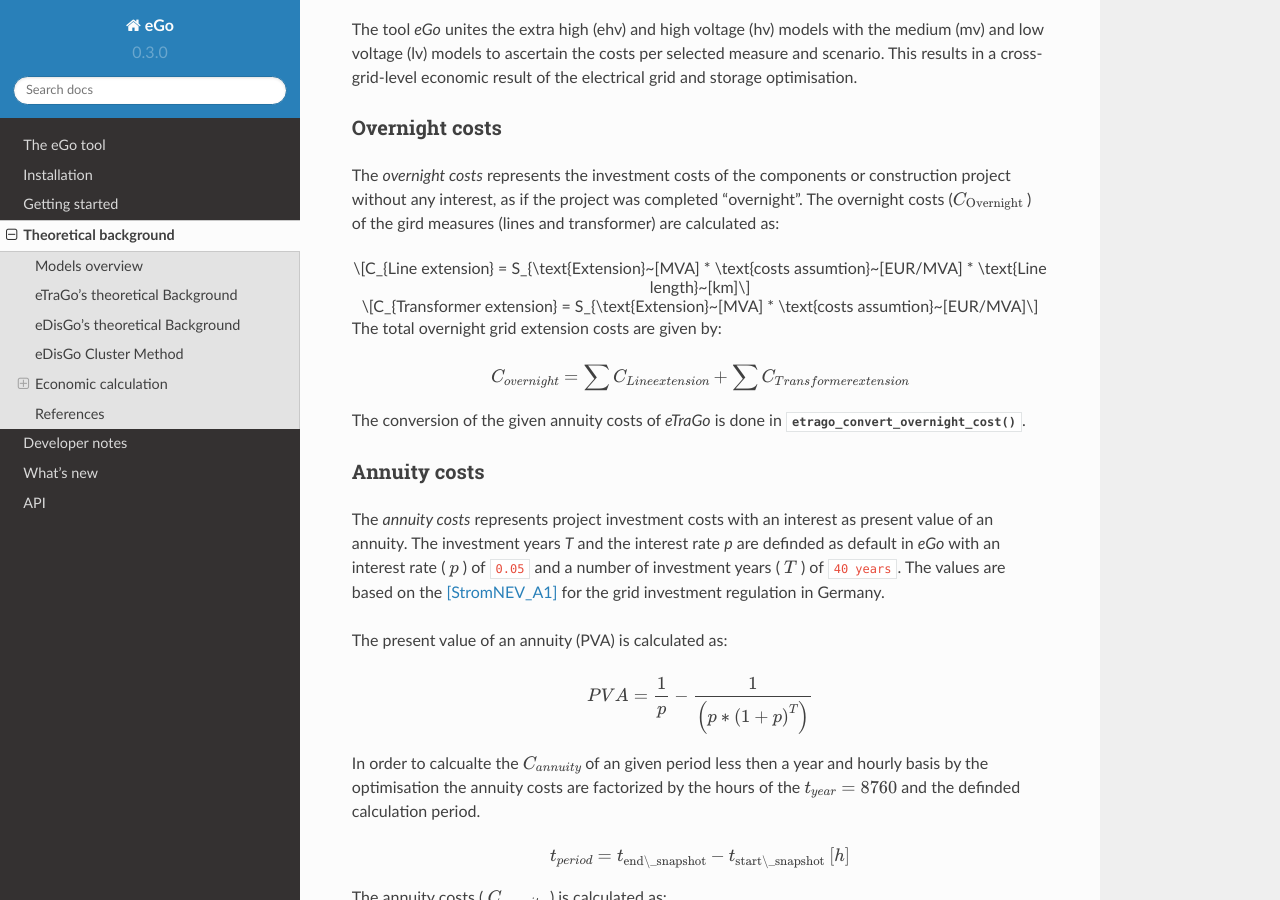
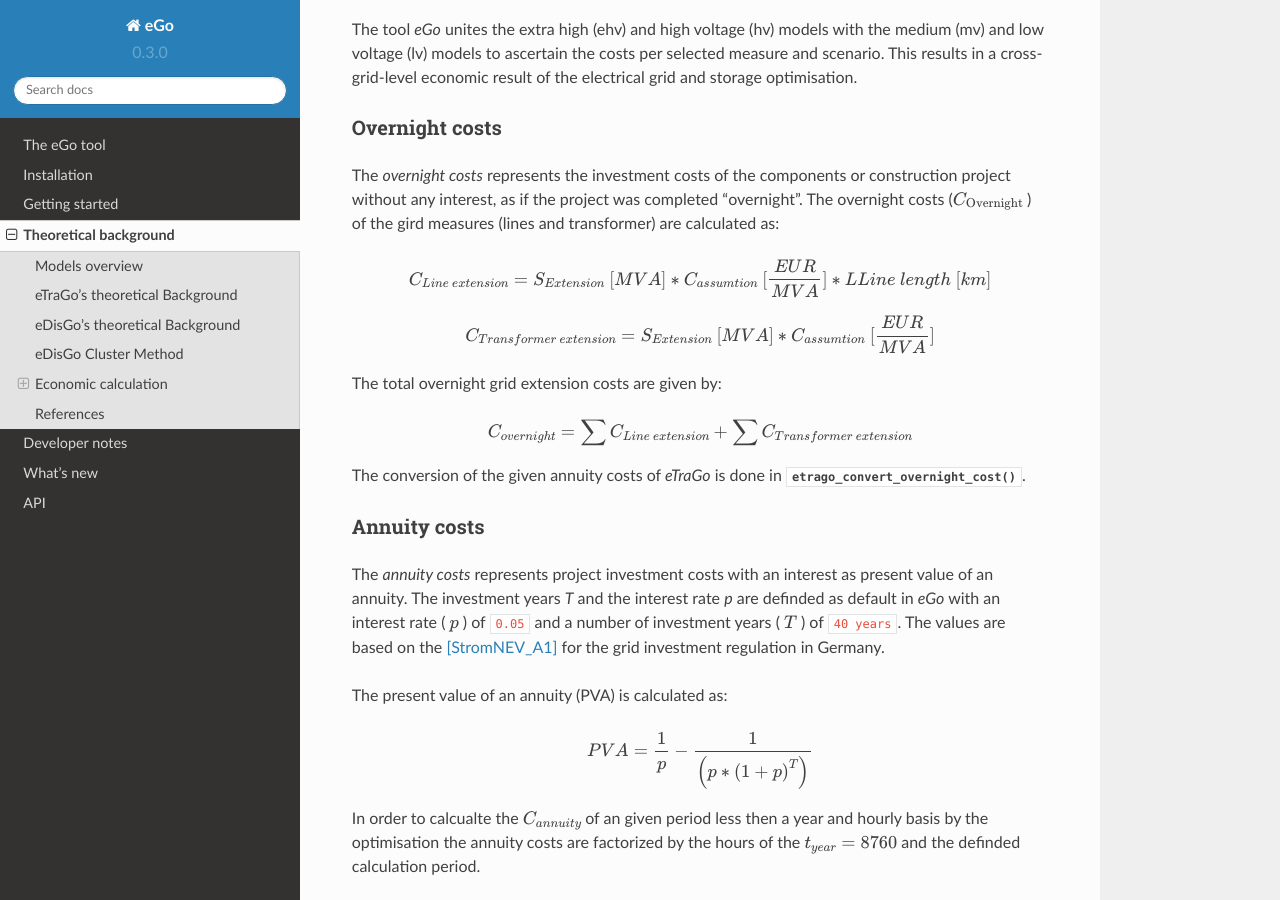
Before and after one commit to openego/eGo, a Sphinx documentation site: the page built from doc/theoretical_background.rst, in a window 1280 px wide and 900 px high, scrolled down 1710 px. Built offline with Sphinx 7.4.7 and the Read the Docs theme 2.0.0, drawn with Linux system fonts in a browser that asks for light colours; formulas are drawn with MathJax 3.

Commit message:
update costs docu

```diff
--- a/doc/theoretical_background.rst
+++ b/doc/theoretical_background.rst
@@ -60,17 +60,18 @@
 "overnight". The overnight costs (:math:`C_{\text{Overnight}}` ) of the gird measures
 (lines and transformer) are calculated as:
 
-.. math::
-        C_{Line extension}  = S_{\text{Extension}~[MVA] * \text{costs assumtion}~[EUR/MVA] * \text{Line length}~[km]
 
 .. math::
-         C_{Transformer extension}   = S_{\text{Extension}~[MVA] * \text{costs assumtion}~[EUR/MVA]
+        C_{Line~extension}  = S_{Extension}~[MVA] * C_{assumtion}~[\frac{EUR}{MVA}] * L{Line~length}~[km]
+
+.. math::
+         C_{Transformer~extension}   = S_{Extension}~[MVA] * C_{assumtion}~[\frac{EUR}{MVA}]
 
 
 The total overnight grid extension costs are given by:
 
 .. math::
-         C_{overnight} = \sum C_{Line extension} +  \sum C_{Transformer extension}
+         C_{overnight} = \sum C_{Line~extension} +  \sum C_{Transformer~extension}
 
 
 
```
